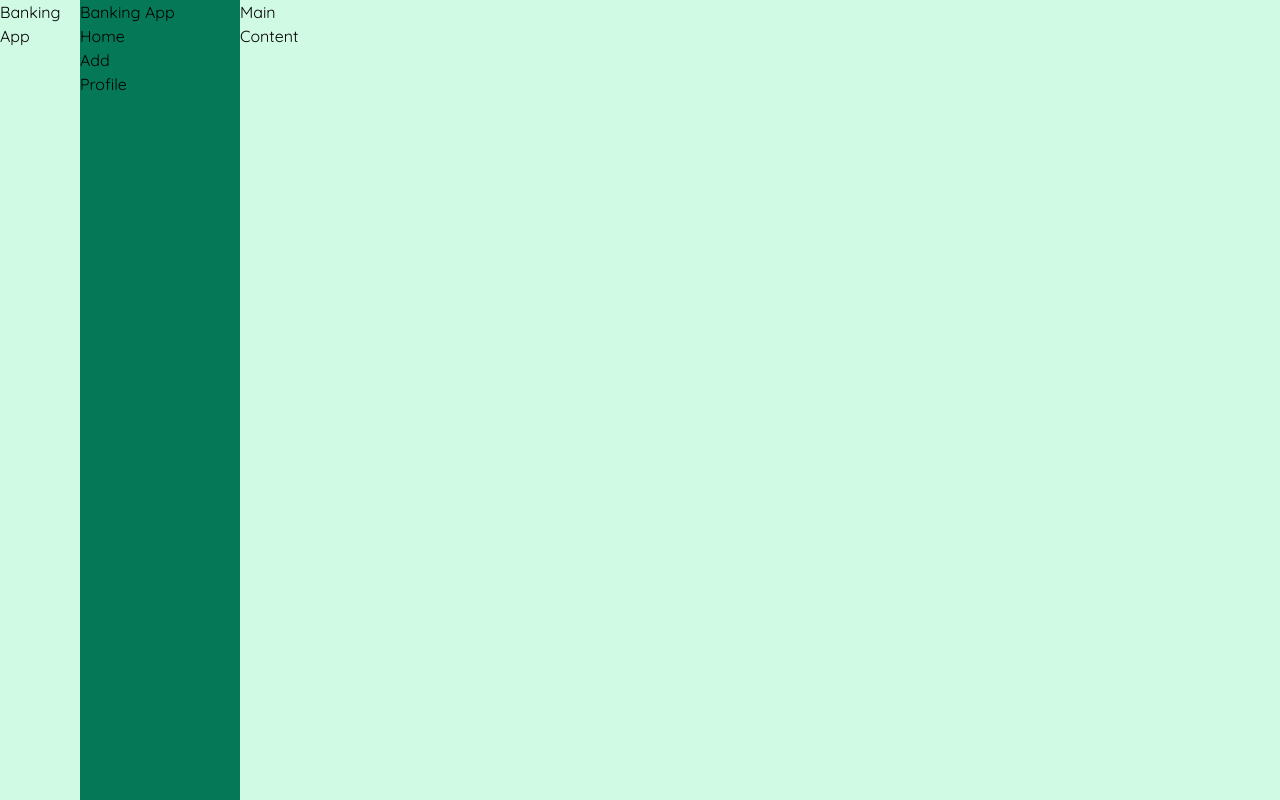
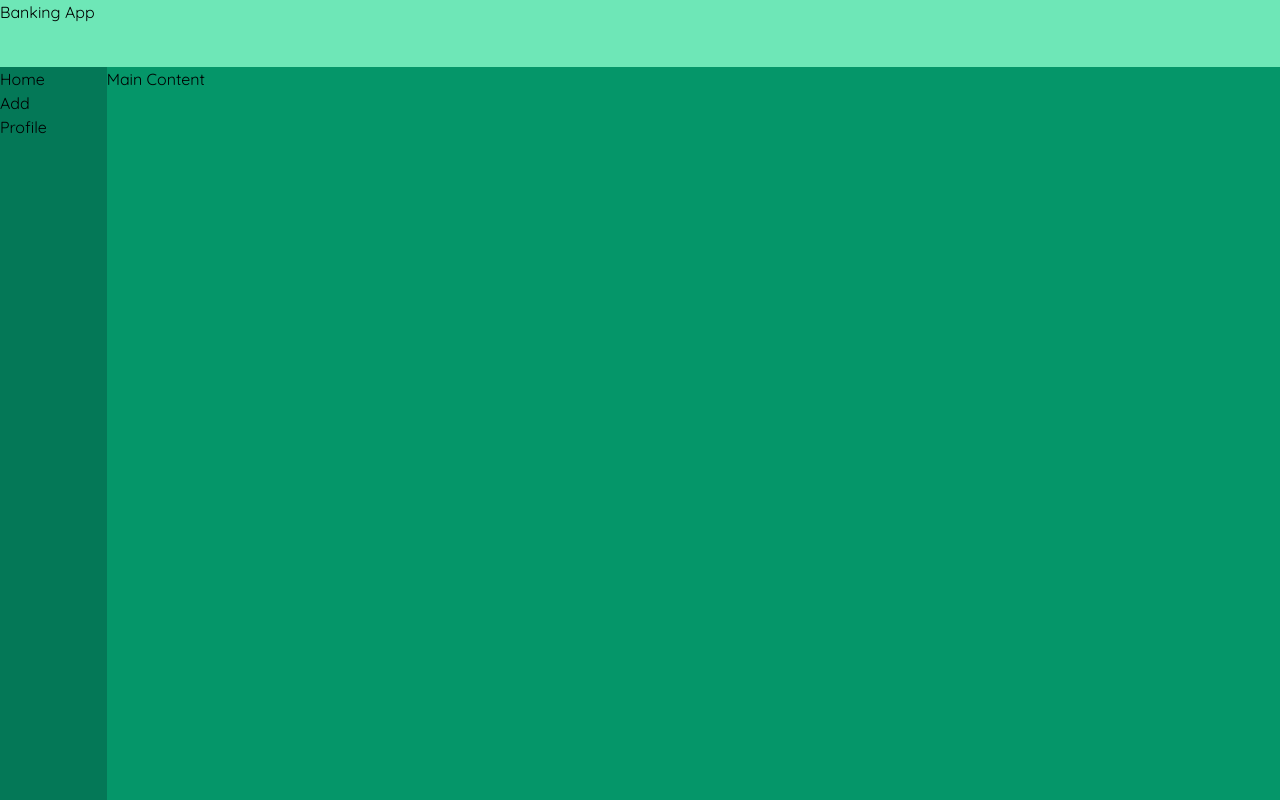
Before and after one commit to jocogum10/banking-app, a React (Create React App) app: page / in a window 1280 px wide. Built offline with nearby package versions, Linux system fonts and the light colour scheme.

Commit message:
add grid template

```diff
--- a/src/App.js
+++ b/src/App.js
@@ -8,7 +8,7 @@ function App() {
 
   }
   return (
-    <div className="grid grid-cols-16 grid-rows-16 font-Quicksand bg-emerald-100 h-screen">
+    <div className="grid grid-cols-12 grid-rows-12 font-Quicksand bg-emerald-100 h-screen">
       <Logo />
       <Sidebar />
       <Content />
--- a/src/components/Content.jsx
+++ b/src/components/Content.jsx
@@ -1,7 +1,7 @@
 
 function Content () {
     return (
-        <h1 className="col-span-14 row-span-14">
+        <h1 className="bg-emerald-600 col-span-11 row-start-2 row-span-full">
             Main Content
         </h1>
     )
--- a/src/components/Logo.jsx
+++ b/src/components/Logo.jsx
@@ -1,6 +1,6 @@
 function Logo () {
     return (
-        <div className="col-span-16 row-span-1">
+        <div className="bg-emerald-300 col-span-full row-star-1">
             <h1>Banking App</h1>
         </div>
 
--- a/src/components/Sidebar.jsx
+++ b/src/components/Sidebar.jsx
@@ -1,10 +1,6 @@
-import { Fragment } from "react";
-import Logo from "./Logo";
-
 function Sidebar () {
     return (
-        <div className="bg-emerald-700 col-span-2 row-span-14 flex flex-col justify-start items-start">
-            <Logo />
+        <div className="bg-emerald-700 col-span-1 row-start-2 row-span-full">
             <h1>Home</h1>
             <h1>Add</h1>
             <h1>Profile</h1>
--- a/tailwind.config.js
+++ b/tailwind.config.js
@@ -4,7 +4,10 @@ module.exports = {
   theme: {
     extend: {
       gridTemplateColumns: {
-        '16': 'repeat(16, minmax(0, 1fr))'
+        '12': 'repeat(12, 1fr)'
+      },
+      gridTemplateRows: {
+        '12': 'repeat(12, 1fr)'
       },
       fontFamily: {
         Quicksand: ["Quicksand", "sans-serif"],
```
